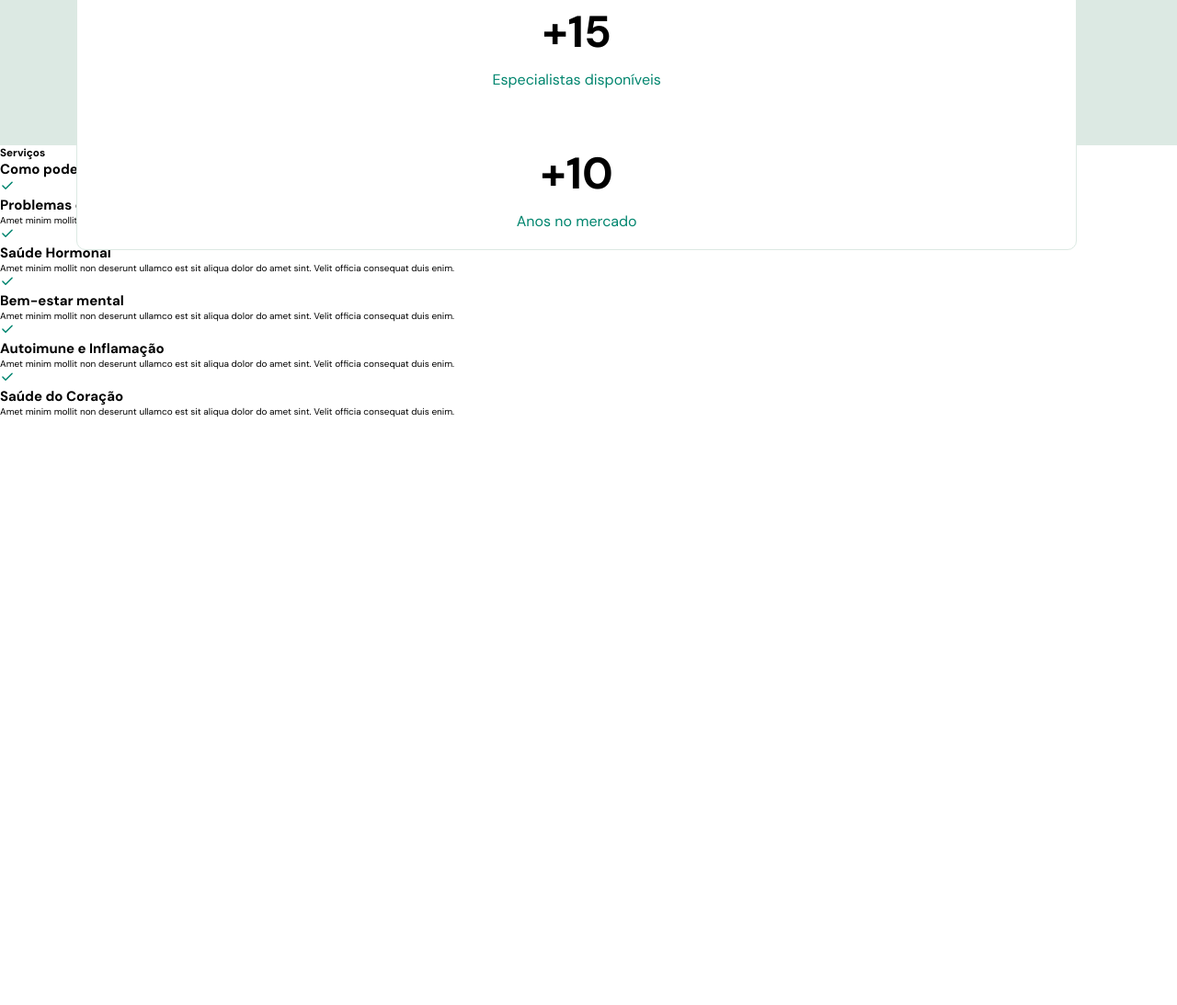
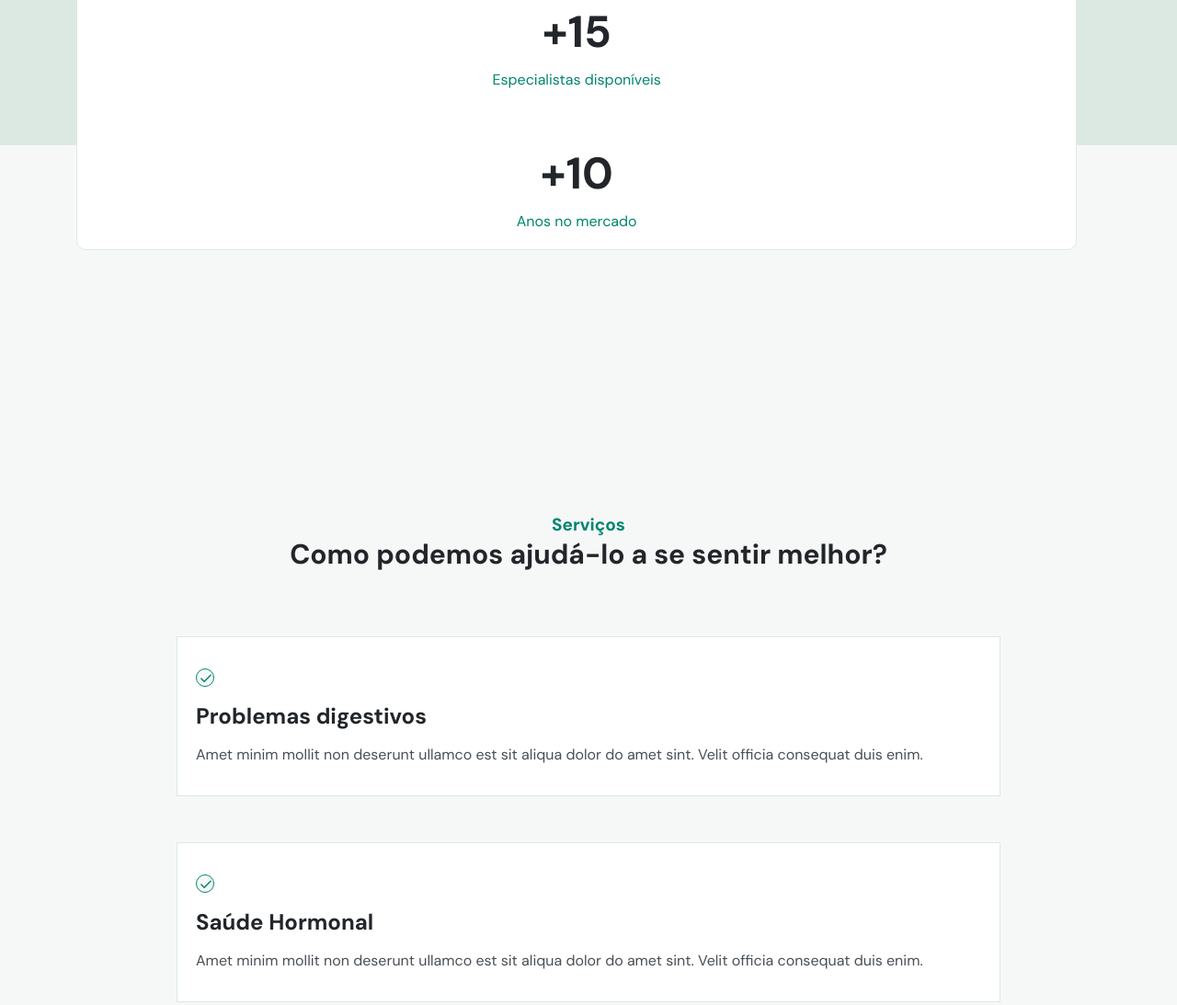
Before and after one commit to Igor-Almeidados-Santos/NLW-ORIGIN-2022, a plain HTML site: page index.html in a window 1280 px wide. Shown: the part 1082-2175 px from the top of the page at 92% size. Before the commit the page ends 1536 px from the top, so only its background shows below. Drawn offline with Linux system fonts and the light colour scheme.

Commit message:
Serviços
Criando a seção de serviços.

```diff
--- a/index.html
+++ b/index.html
@@ -75,35 +75,43 @@
 
     <main>
         <section class="services">
-            <h3>Serviços</h3>
-            <h2>Como podemos ajudá-lo a se sentir melhor?</h2>
+
+            <div class="service-title">
+                <h3>Serviços</h3>
+                <h2>Como podemos ajudá-lo a se sentir melhor?</h2>
+            </div>
 
             <div class="sevice-cards">
-                <img src="/assets/img/check.svg" alt="">
+                <div class="circle"><img src="/assets/img/check.svg" alt="">
+                </div>
                 <h2>Problemas digestivos</h2>
                 <p>Amet minim mollit non deserunt ullamco est sit aliqua dolor do amet sint. Velit officia consequat duis enim.</p>
             </div>
 
             <div class="sevice-cards">
-                <img src="/assets/img/check.svg" alt="">
+                <div class="circle"><img src="/assets/img/check.svg" alt="">
+                </div>
                 <h2>Saúde Hormonal</h2>
                 <p>Amet minim mollit non deserunt ullamco est sit aliqua dolor do amet sint. Velit officia consequat duis enim.</p>
             </div>
 
             <div class="sevice-cards">
-                <img src="/assets/img/check.svg" alt="">
+                <div class="circle"><img src="/assets/img/check.svg" alt="">
+                </div>
                 <h2>Bem-estar mental</h2>
                 <p>Amet minim mollit non deserunt ullamco est sit aliqua dolor do amet sint. Velit officia consequat duis enim.</p>
             </div>
 
             <div class="sevice-cards">
-                <img src="/assets/img/check.svg" alt="">
+                <div class="circle"><img src="/assets/img/check.svg" alt="">
+                </div>
                 <h2>Autoimune e Inflamação</h2>
                 <p>Amet minim mollit non deserunt ullamco est sit aliqua dolor do amet sint. Velit officia consequat duis enim.</p>
             </div>
 
             <div class="sevice-cards">
-                <img src="/assets/img/check.svg" alt="">
+                <div class="circle"><img src="/assets/img/check.svg" alt="">
+                </div>
                 <h2>Saúde do Coração</h2>
                 <p>Amet minim mollit non deserunt ullamco est sit aliqua dolor do amet sint. Velit officia consequat duis enim.</p>
             </div>
--- a/style.css
+++ b/style.css
@@ -69,7 +69,13 @@ header nav .header-dark{
     justify-content: space-between;
     align-items: center;
 
+    width: 100%;
+
     padding: 2rem 2rem;
+}
+
+header nav .header-dark .close{
+    margin-right: 1rem;
 }
 
 header nav ul{
@@ -209,12 +215,14 @@ header .statics{
     border: solid 1px var(--brand-green-light);
     border-radius: 1rem;
 
-    z-index: 100;
+    z-index: 1;
 
 }
 
 header .statics h2{
     font-size: 4.8rem;
+
+    color: var(--gray-headline);
 
     margin-top: 6rem;
 }
@@ -226,3 +234,78 @@ header .statics p{
 
     color: var(--brand-green);
 }
+
+/*Services*/
+
+main{
+    background-color: var(--brand-green-light-02);
+}
+
+main .services {
+    padding-top: 50vh;
+
+    display: flex;
+    flex-direction: column;
+    align-items: center;
+    text-align: center;
+
+    margin: 0 auto;
+}
+
+main .services .service-title{
+    width: 60%;
+
+    margin-bottom: 7rem;
+}
+
+main .services .service-title h3{
+    color: var(--brand-green);
+    font-size: 1.9rem;
+}
+
+main .services .service-title h2{
+    font-size: 3rem;
+
+    color: var(--gray-headline);
+}
+
+main .services .sevice-cards{
+    text-align: left;
+
+    padding: 0 2rem;
+    margin-bottom: 5rem;
+
+    width: 70%;
+
+    background-color: #FFFFFF;
+    border: solid 1px var(--brand-green-light);
+}
+
+main .services .sevice-cards .circle{
+    background: var(--brand-green-light-02);
+
+    width: 2rem;
+    height: 2rem;
+
+    padding: 2px;
+    margin-top: 3.4rem;
+
+    border-radius: 100%;
+    border: solid 1px var(--brand-green);
+}
+
+main .services .sevice-cards h2{
+    font-size: 2.4rem;
+
+    margin-top: 1.6rem;
+
+    color: var(--gray-headline);
+}
+
+main .services .sevice-cards p{
+    font-size: 1.6rem;
+    color: var(--gray-paragraph);
+
+    margin-top: 1.6rem;
+    margin-bottom: 3.4rem;
+}
```
